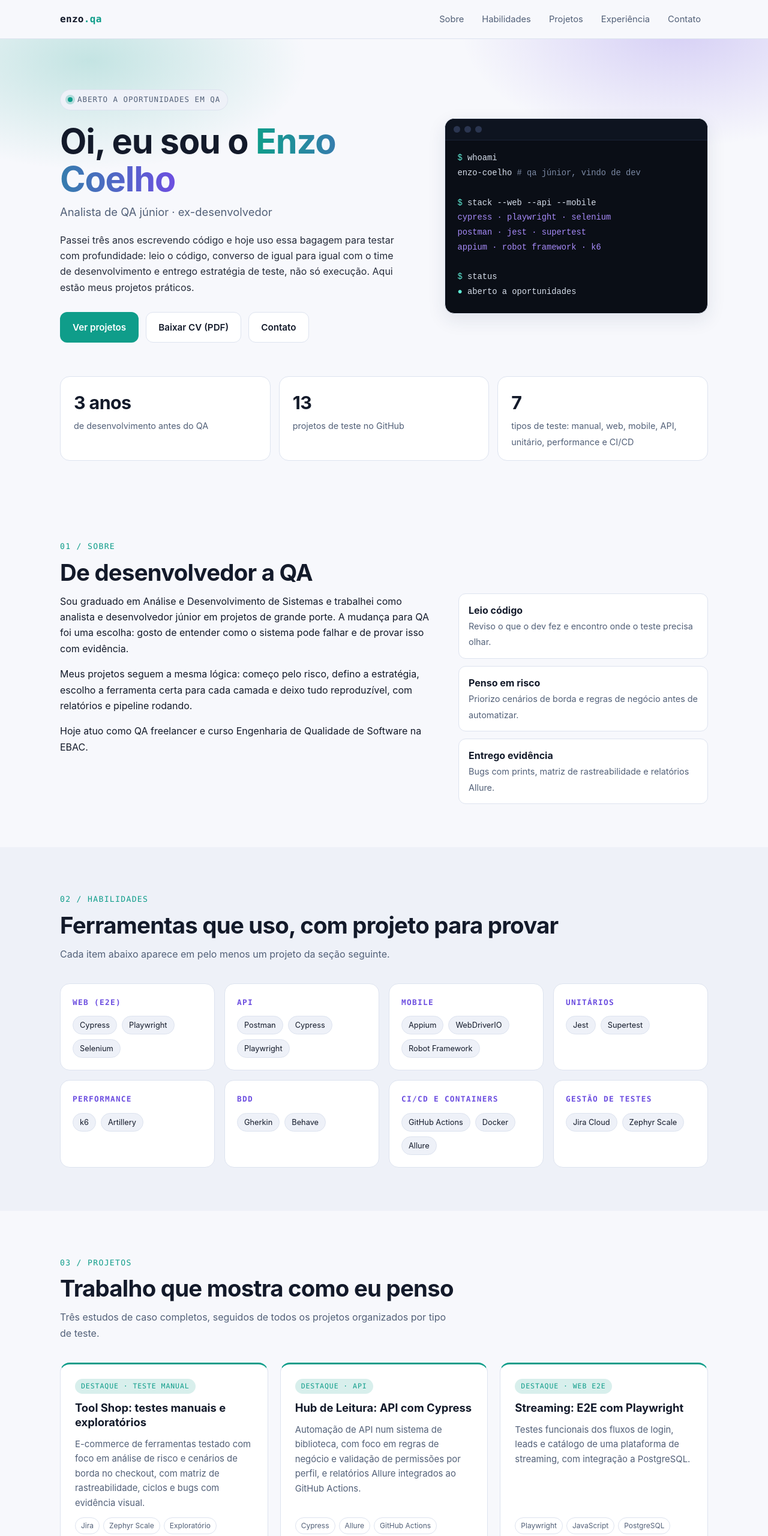
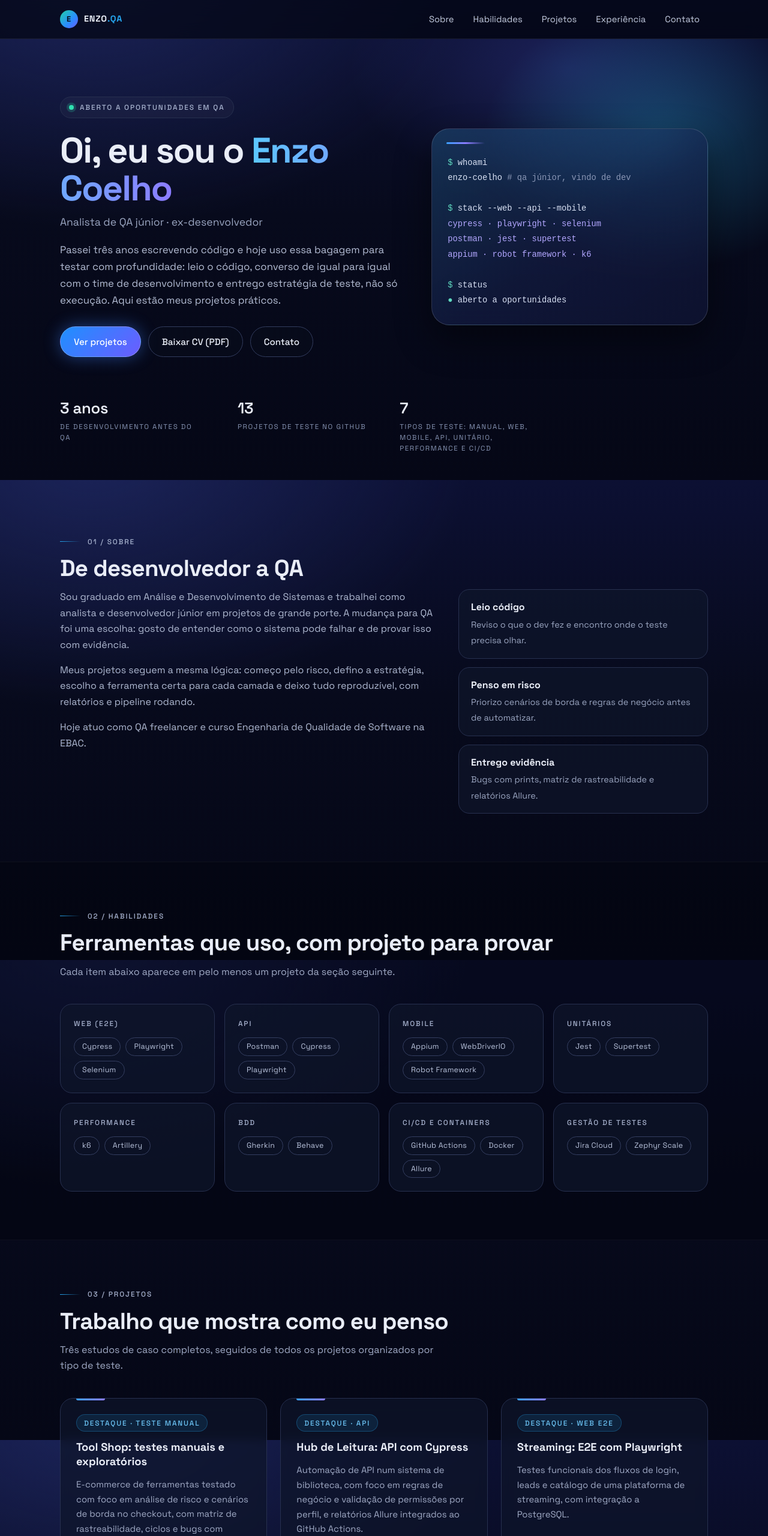
Before and after one commit to enzoacoelho/enzoacoelho.github.io, a plain HTML site: page index.html in a window 1280 px wide. Shown: the top 2560 px of the page at 60% size. Drawn offline with Linux system fonts and the light colour scheme.

Commit message:
Update style.css

```diff
--- a/assets/style.css
+++ b/assets/style.css
@@ -1,46 +1,37 @@
-/* ============ Tema ============ */
+@import url("https://fonts.googleapis.com/css2?family=Space+Grotesk:wght@400;500;600;700&display=swap");
+
+/* ============ Tema (azul-marinho escuro, cartões de vidro) ============ */
 :root {
-  --bg: #0b0f17;
-  --bg-soft: #111827;
-  --card: #141c2b;
-  --card-hover: #1a2438;
-  --line: #243049;
-  --text: #e6ebf5;
-  --muted: #94a3b8;
-  --accent: #5eead4;
-  --accent-2: #a78bfa;
-  --accent-ink: #062b27;
-  --radius: 16px;
-  --shadow: 0 10px 30px rgba(0, 0, 0, 0.35);
+  --bg: #070a1c;
+  --bg-deep: #03040d;
+  --bg-soft: rgba(3, 5, 16, 0.55);
+  --card: rgba(15, 21, 42, 0.72);
+  --card-hover: rgba(22, 31, 60, 0.85);
+  --line: #27304f;
+  --text: #e9edf7;
+  --muted: #9aa5c0;
+  --accent: #26a5ee;
+  --accent-2: #8b7cff;
+  --grad: linear-gradient(135deg, #1e90ff 0%, #6c5cff 100%);
+  --radius: 22px;
+  --shadow: 0 24px 60px rgba(0, 0, 0, 0.45);
   --mono: ui-monospace, "SF Mono", "JetBrains Mono", Menlo, Consolas, monospace;
-  --sans: "Inter", system-ui, -apple-system, "Segoe UI", Roboto, "Helvetica Neue", Arial, sans-serif;
-}
-
-@media (prefers-color-scheme: light) {
-  :root {
-    --bg: #f7f8fc;
-    --bg-soft: #eef1f8;
-    --card: #ffffff;
-    --card-hover: #f4f6fb;
-    --line: #dde3ef;
-    --text: #131a2a;
-    --muted: #526078;
-    --accent: #0f9d8a;
-    --accent-2: #6d4fe0;
-    --accent-ink: #ffffff;
-    --shadow: 0 10px 30px rgba(30, 45, 90, 0.1);
-  }
+  --sans: "Space Grotesk", system-ui, -apple-system, "Segoe UI", Roboto, "Helvetica Neue", Arial, sans-serif;
 }
 
 * { box-sizing: border-box; }
-html { scroll-behavior: smooth; scroll-padding-top: 84px; }
+html { scroll-behavior: smooth; scroll-padding-top: 84px; color-scheme: dark; }
 body {
   margin: 0;
   font-family: var(--sans);
-  background: var(--bg);
   color: var(--text);
   line-height: 1.65;
   -webkit-font-smoothing: antialiased;
+  background:
+    radial-gradient(900px 600px at 12% -5%, rgba(40, 52, 120, 0.55), transparent 70%),
+    linear-gradient(180deg, #0c1033 0%, #070a1c 45%, #050716 100%);
+  background-attachment: fixed;
+  background-color: var(--bg);
 }
 @media (prefers-reduced-motion: reduce) {
   html { scroll-behavior: auto; }
@@ -50,161 +41,171 @@ body {
 img { max-width: 100%; display: block; }
 a { color: var(--accent); text-decoration: none; }
 a:hover { text-decoration: underline; }
-:focus-visible { outline: 2px solid var(--accent); outline-offset: 3px; border-radius: 6px; }
+:focus-visible { outline: 2px solid var(--accent); outline-offset: 3px; border-radius: 8px; }
 
 .wrap { width: min(1080px, 100% - 40px); margin-inline: auto; }
 .skip {
   position: absolute; left: -999px; top: 8px;
-  background: var(--accent); color: var(--accent-ink); padding: 8px 14px; border-radius: 8px; z-index: 100;
+  background: var(--accent); color: #031019; padding: 8px 14px; border-radius: 10px; z-index: 100;
 }
 .skip:focus { left: 12px; }
 
 /* ============ Navegação ============ */
 .nav {
   position: sticky; top: 0; z-index: 50;
-  background: color-mix(in srgb, var(--bg) 82%, transparent);
-  backdrop-filter: blur(12px);
-  border-bottom: 1px solid var(--line);
+  background: rgba(4, 6, 18, 0.72);
+  backdrop-filter: blur(14px);
+  border-bottom: 1px solid rgba(255, 255, 255, 0.07);
 }
 .nav .wrap { display: flex; align-items: center; justify-content: space-between; height: 64px; }
-.brand { font-family: var(--mono); font-weight: 700; color: var(--text); letter-spacing: 0.02em; }
+.brand { font-weight: 700; color: var(--text); letter-spacing: 0.06em; text-transform: uppercase; font-size: 0.9rem; display: flex; align-items: center; }
+.brand::before {
+  content: "E"; display: grid; place-items: center; width: 30px; height: 30px; border-radius: 50%; margin-right: 10px;
+  background: linear-gradient(135deg, #1fd1a5, #2a8cff 60%, #6c5cff); color: #04101c; font-weight: 700; font-size: 0.8rem;
+}
 .brand span { color: var(--accent); }
 .brand:hover { text-decoration: none; }
-.nav ul { display: flex; gap: 6px; list-style: none; margin: 0; padding: 0; }
-.nav ul a {
-  display: block; padding: 8px 12px; border-radius: 999px;
-  color: var(--muted); font-size: 0.92rem;
-}
-.nav ul a:hover { color: var(--text); background: var(--bg-soft); text-decoration: none; }
+.nav ul { display: flex; gap: 4px; list-style: none; margin: 0; padding: 0; }
+.nav ul a { display: block; padding: 8px 14px; border-radius: 999px; color: #c4cce0; font-size: 0.92rem; }
+.nav ul a:hover { color: #fff; background: rgba(255, 255, 255, 0.07); text-decoration: none; }
 .nav-toggle {
   display: none; background: none; border: 1px solid var(--line); color: var(--text);
-  border-radius: 10px; padding: 8px 12px; font: inherit; cursor: pointer;
+  border-radius: 999px; padding: 8px 16px; font: inherit; cursor: pointer;
 }
 @media (max-width: 820px) {
   .nav-toggle { display: block; }
   .nav ul {
     display: none; position: absolute; top: 64px; left: 0; right: 0;
     flex-direction: column; padding: 12px 20px 18px;
-    background: var(--bg); border-bottom: 1px solid var(--line);
+    background: rgba(4, 6, 18, 0.97); border-bottom: 1px solid var(--line);
   }
   .nav ul.open { display: flex; }
 }
 
 /* ============ Hero ============ */
-.hero { padding: 84px 0 56px; position: relative; overflow: hidden; }
+.hero { padding: 96px 0 56px; position: relative; overflow: hidden; }
 .hero::before {
-  content: ""; position: absolute; inset: -120px -10% auto -10%; height: 520px; z-index: -1;
+  content: ""; position: absolute; inset: -80px -10% auto -10%; height: 640px; z-index: -1;
   background:
-    radial-gradient(520px 260px at 18% 30%, color-mix(in srgb, var(--accent) 22%, transparent), transparent 70%),
-    radial-gradient(520px 280px at 82% 20%, color-mix(in srgb, var(--accent-2) 24%, transparent), transparent 70%);
+    radial-gradient(420px 320px at 80% 38%, rgba(32, 150, 190, 0.38), transparent 70%),
+    radial-gradient(520px 300px at 70% 20%, rgba(80, 90, 220, 0.25), transparent 70%);
 }
-.hero-grid { display: grid; grid-template-columns: 1.15fr 0.85fr; gap: 48px; align-items: center; }
+.hero-grid { display: grid; grid-template-columns: 1.1fr 0.9fr; gap: 56px; align-items: center; }
 @media (max-width: 900px) { .hero-grid { grid-template-columns: 1fr; } }
+
+.eyebrow, .badge, .card .cat, .star, .tl time, .box h3, .skill h3 {
+  text-transform: uppercase; letter-spacing: 0.16em; font-size: 0.74rem; font-weight: 500;
+}
+.eyebrow { color: #a8b3cf; display: flex; align-items: center; gap: 12px; }
+.eyebrow::before { content: ""; width: 34px; height: 1px; background: linear-gradient(90deg, var(--accent), transparent); }
+.contact .eyebrow { justify-content: center; }
+
 .badge {
-  display: inline-flex; align-items: center; gap: 8px;
-  font-family: var(--mono); font-size: 0.78rem; letter-spacing: 0.08em; text-transform: uppercase;
-  padding: 6px 12px; border: 1px solid var(--line); border-radius: 999px; color: var(--muted); background: var(--bg-soft);
+  display: inline-flex; align-items: center; gap: 10px; color: #a8b3cf;
+  padding: 7px 14px; border: 1px solid var(--line); border-radius: 999px; background: rgba(255, 255, 255, 0.03);
 }
-.dot { width: 8px; height: 8px; border-radius: 50%; background: var(--accent); box-shadow: 0 0 0 4px color-mix(in srgb, var(--accent) 25%, transparent); }
-h1 { font-size: clamp(2.2rem, 5vw, 3.6rem); line-height: 1.1; margin: 20px 0 8px; letter-spacing: -0.02em; }
-h1 .grad { background: linear-gradient(90deg, var(--accent), var(--accent-2)); -webkit-background-clip: text; background-clip: text; color: transparent; }
-.role { font-size: 1.15rem; color: var(--muted); margin: 0 0 18px; }
-.lead { max-width: 56ch; color: var(--text); opacity: 0.92; margin: 0 0 28px; }
+.dot { width: 8px; height: 8px; border-radius: 50%; background: #2fe0b0; box-shadow: 0 0 0 4px rgba(47, 224, 176, 0.2); }
+h1 { font-size: clamp(2.3rem, 5vw, 3.7rem); line-height: 1.08; margin: 22px 0 10px; letter-spacing: -0.03em; }
+h1 .grad { background: linear-gradient(90deg, #5cc8ff, #8b7cff); -webkit-background-clip: text; background-clip: text; color: transparent; }
+.role { font-size: 1.1rem; color: var(--muted); margin: 0 0 18px; }
+.lead { max-width: 56ch; color: #b4bdd4; margin: 0 0 30px; font-size: 1.05rem; }
+
 .cta { display: flex; flex-wrap: wrap; gap: 12px; }
 .btn {
-  display: inline-flex; align-items: center; gap: 8px;
-  padding: 12px 20px; border-radius: 12px; font-weight: 600; font-size: 0.95rem;
-  border: 1px solid var(--line); color: var(--text); background: var(--card);
-  transition: transform 0.15s, background 0.15s;
+  display: inline-flex; align-items: center; gap: 8px; font: inherit; font-weight: 500; font-size: 0.95rem;
+  padding: 12px 22px; border-radius: 999px; cursor: pointer;
+  border: 1px solid #323c5e; color: var(--text); background: rgba(8, 12, 28, 0.7);
+  transition: transform 0.15s, box-shadow 0.15s, background 0.15s;
 }
-.btn:hover { transform: translateY(-2px); text-decoration: none; background: var(--card-hover); }
-.btn.primary { background: var(--accent); color: var(--accent-ink); border-color: transparent; }
-.btn.primary:hover { background: color-mix(in srgb, var(--accent) 88%, white); }
+.btn:hover { transform: translateY(-2px); text-decoration: none; background: rgba(24, 32, 62, 0.9); }
+.btn.primary { background: var(--grad); color: #fff; border-color: rgba(255, 255, 255, 0.25); box-shadow: 0 0 28px rgba(60, 130, 255, 0.45); }
+.btn.primary:hover { box-shadow: 0 0 38px rgba(80, 140, 255, 0.65); background: var(--grad); }
 
+/* cartão de vidro do hero */
 .terminal {
-  background: #0a0e16; border: 1px solid var(--line); border-radius: var(--radius); box-shadow: var(--shadow);
-  font-family: var(--mono); font-size: 0.86rem; overflow: hidden; color: #d6deeb;
+  position: relative; border-radius: 30px; box-shadow: var(--shadow);
+  background: linear-gradient(145deg, rgba(40, 110, 160, 0.38), rgba(24, 34, 80, 0.55) 55%, rgba(18, 24, 60, 0.6));
+  border: 1px solid rgba(255, 255, 255, 0.15); backdrop-filter: blur(16px);
+  font-family: var(--mono); font-size: 0.86rem; overflow: hidden; color: #d9e2f5;
 }
-.terminal-bar { display: flex; gap: 7px; padding: 12px 14px; border-bottom: 1px solid #1b2436; background: #0e1420; }
-.terminal-bar i { width: 11px; height: 11px; border-radius: 50%; background: #2a3550; display: block; }
-.terminal pre { margin: 0; padding: 18px 20px 22px; white-space: pre-wrap; line-height: 1.8; }
-.terminal .p { color: #5eead4; }
-.terminal .c { color: #7c8aa5; }
-.terminal .v { color: #a78bfa; }
+.terminal::before {
+  content: ""; position: absolute; top: 22px; left: 24px; width: 64px; height: 3px; border-radius: 3px;
+  background: linear-gradient(90deg, #3aa0ff, #8b7cff, transparent);
+}
+.terminal-bar { display: none; }
+.terminal pre { margin: 0; padding: 44px 26px 28px; white-space: pre-wrap; line-height: 1.85; }
+.terminal .p { color: #5fd9c0; }
+.terminal .c { color: #8a97b6; }
+.terminal .v { color: #b3a7ff; }
 
-.stats { display: grid; grid-template-columns: repeat(3, 1fr); gap: 14px; margin-top: 56px; }
-@media (max-width: 640px) { .stats { grid-template-columns: 1fr; } }
-.stat { background: var(--card); border: 1px solid var(--line); border-radius: var(--radius); padding: 18px 22px; }
-.stat b { display: block; font-size: 1.9rem; letter-spacing: -0.02em; }
-.stat span { color: var(--muted); font-size: 0.9rem; }
+.stats { display: flex; flex-wrap: wrap; gap: 14px 56px; margin-top: 64px; }
+.stat { background: none; border: 0; padding: 0; max-width: 240px; }
+.stat b { display: block; font-size: 1.6rem; font-weight: 600; letter-spacing: -0.01em; }
+.stat span { color: #8794b3; font-size: 0.72rem; text-transform: uppercase; letter-spacing: 0.14em; display: block; line-height: 1.6; }
 
 /* ============ Seções ============ */
-section { padding: 72px 0; }
-section.alt { background: var(--bg-soft); }
-.eyebrow { font-family: var(--mono); color: var(--accent); font-size: 0.82rem; letter-spacing: 0.1em; text-transform: uppercase; }
-h2 { font-size: clamp(1.7rem, 3.4vw, 2.4rem); margin: 8px 0 12px; letter-spacing: -0.02em; line-height: 1.2; }
-.sub { color: var(--muted); max-width: 64ch; margin: 0 0 36px; }
+section { padding: 80px 0; }
+section.alt { background: var(--bg-soft); border-block: 1px solid rgba(255, 255, 255, 0.04); }
+h2 { font-size: clamp(1.7rem, 3.4vw, 2.4rem); margin: 12px 0 12px; letter-spacing: -0.02em; line-height: 1.2; }
+.sub { color: #a1abc6; max-width: 64ch; margin: 0 0 40px; }
 
 .about-grid { display: grid; grid-template-columns: 1.2fr 0.8fr; gap: 40px; }
 @media (max-width: 860px) { .about-grid { grid-template-columns: 1fr; } }
-.about-grid p { margin: 0 0 16px; }
-.checks { list-style: none; padding: 0; margin: 0; display: grid; gap: 12px; }
-.checks li { background: var(--card); border: 1px solid var(--line); border-radius: 12px; padding: 14px 16px; }
-.checks b { display: block; }
+.about-grid p { margin: 0 0 16px; color: #aeb8d0; }
+.checks { list-style: none; padding: 0; margin: 0; display: grid; gap: 14px; }
+.checks li { background: var(--card); border: 1px solid var(--line); border-radius: 18px; padding: 16px 20px; }
+.checks b { display: block; margin-bottom: 2px; }
 .checks span { color: var(--muted); font-size: 0.9rem; }
 
 /* Habilidades */
 .skills { display: grid; grid-template-columns: repeat(auto-fill, minmax(240px, 1fr)); gap: 16px; }
-.skill { background: var(--card); border: 1px solid var(--line); border-radius: var(--radius); padding: 20px; }
-.skill h3 { margin: 0 0 12px; font-size: 0.8rem; text-transform: uppercase; letter-spacing: 0.1em; color: var(--accent-2); font-family: var(--mono); }
+.skill { background: var(--card); border: 1px solid var(--line); border-radius: 20px; padding: 22px; }
+.skill h3 { margin: 0 0 14px; color: #a8b3cf; }
 .chips { display: flex; flex-wrap: wrap; gap: 8px; }
-.chip {
-  font-size: 0.8rem; padding: 4px 11px; border-radius: 999px;
-  background: var(--bg-soft); border: 1px solid var(--line); color: var(--text);
+.chip, .card .tags span {
+  font-size: 0.78rem; padding: 4px 13px; border-radius: 999px;
+  background: transparent; border: 1px solid #343e60; color: #b9c3dc; letter-spacing: 0.02em;
 }
 
 /* Projetos */
-.featured { display: grid; grid-template-columns: repeat(3, 1fr); gap: 20px; margin-bottom: 64px; }
+.featured { display: grid; grid-template-columns: repeat(3, 1fr); gap: 22px; margin-bottom: 72px; }
 @media (max-width: 960px) { .featured { grid-template-columns: 1fr; } }
 .card {
-  background: var(--card); border: 1px solid var(--line); border-radius: var(--radius);
-  padding: 24px; display: flex; flex-direction: column; gap: 12px;
-  transition: transform 0.18s, border-color 0.18s, background 0.18s;
+  position: relative; background: var(--card); border: 1px solid var(--line); border-radius: var(--radius);
+  padding: 26px; display: flex; flex-direction: column; gap: 14px; backdrop-filter: blur(8px);
+  transition: transform 0.18s, border-color 0.18s, background 0.18s, box-shadow 0.18s;
 }
-.card:hover { transform: translateY(-4px); border-color: color-mix(in srgb, var(--accent) 60%, var(--line)); background: var(--card-hover); }
-.card .cat { font-family: var(--mono); font-size: 0.74rem; letter-spacing: 0.1em; text-transform: uppercase; color: var(--accent-2); }
+.card:hover { transform: translateY(-4px); border-color: #3b6ea8; background: var(--card-hover); box-shadow: 0 18px 40px rgba(10, 30, 80, 0.4); }
+.card .cat { color: #8fa0c4; }
 .card h3 { margin: 0; font-size: 1.15rem; line-height: 1.3; }
 .card h3 a { color: var(--text); }
-.card p { margin: 0; color: var(--muted); font-size: 0.93rem; flex: 1; }
-.card .tags { display: flex; flex-wrap: wrap; gap: 6px; }
-.card .tags span { font-size: 0.75rem; padding: 3px 9px; border-radius: 999px; border: 1px solid var(--line); color: var(--muted); }
-.card .links { display: flex; flex-wrap: wrap; gap: 16px; font-weight: 600; font-size: 0.9rem; }
-.card.feat { border-top: 3px solid var(--accent); }
-.star {
-  align-self: flex-start; font-size: 0.72rem; font-family: var(--mono); letter-spacing: 0.08em;
-  padding: 3px 10px; border-radius: 999px; background: color-mix(in srgb, var(--accent) 16%, transparent); color: var(--accent);
+.card p { margin: 0; color: #a1abc6; font-size: 0.93rem; flex: 1; }
+.card .tags { display: flex; flex-wrap: wrap; gap: 8px; }
+.card .links { display: flex; flex-wrap: wrap; gap: 18px; font-weight: 500; font-size: 0.9rem; }
+.card.feat::before {
+  content: ""; position: absolute; top: 0; left: 26px; width: 48px; height: 3px; border-radius: 0 0 3px 3px;
+  background: linear-gradient(90deg, #3aa0ff, #8b7cff);
 }
+.star { align-self: flex-start; padding: 4px 12px; border-radius: 999px; background: rgba(38, 165, 238, 0.12); color: #6cc4f5; border: 1px solid rgba(38, 165, 238, 0.3); }
 
-.filters { display: flex; flex-wrap: wrap; gap: 10px; margin-bottom: 26px; }
+.filters { display: flex; flex-wrap: wrap; gap: 10px; margin-bottom: 28px; }
 .filter {
-  font: inherit; font-size: 0.9rem; cursor: pointer;
-  padding: 8px 16px; border-radius: 999px; border: 1px solid var(--line);
-  background: var(--card); color: var(--muted); transition: all 0.15s;
+  font: inherit; font-size: 0.9rem; cursor: pointer; padding: 9px 18px; border-radius: 999px;
+  border: 1px solid #323c5e; background: rgba(8, 12, 28, 0.6); color: #aeb8d0; transition: all 0.15s;
 }
-.filter:hover { color: var(--text); }
-.filter[aria-pressed="true"] { background: var(--accent); color: var(--accent-ink); border-color: transparent; font-weight: 600; }
-.filter small { opacity: 0.75; margin-left: 4px; }
-.grid { display: grid; grid-template-columns: repeat(auto-fill, minmax(300px, 1fr)); gap: 20px; }
+.filter:hover { color: #fff; border-color: #4a5a8a; }
+.filter[aria-pressed="true"] { background: var(--grad); color: #fff; border-color: transparent; box-shadow: 0 0 22px rgba(60, 130, 255, 0.35); }
+.filter small { opacity: 0.75; margin-left: 5px; }
+.grid { display: grid; grid-template-columns: repeat(auto-fill, minmax(300px, 1fr)); gap: 22px; }
 .card[hidden] { display: none; }
 
 /* Linha do tempo */
-.timeline { display: grid; gap: 18px; }
-.tl { display: grid; grid-template-columns: 180px 1fr; gap: 24px; background: var(--card); border: 1px solid var(--line); border-radius: var(--radius); padding: 22px 24px; }
-@media (max-width: 700px) { .tl { grid-template-columns: 1fr; gap: 6px; } }
-.tl time { font-family: var(--mono); font-size: 0.8rem; letter-spacing: 0.06em; text-transform: uppercase; color: var(--accent); }
-.tl h3 { margin: 0 0 2px; font-size: 1.05rem; }
+.timeline { display: grid; gap: 16px; margin-top: 28px; }
+.tl { background: var(--card); border: 1px solid var(--line); border-radius: 20px; padding: 22px 24px; }
+.tl time { color: #6cc4f5; }
+.tl h3 { margin: 6px 0 2px; font-size: 1.05rem; }
 .tl .where { color: var(--muted); font-size: 0.9rem; margin-bottom: 8px; }
-.tl p { margin: 0; color: var(--text); opacity: 0.9; font-size: 0.95rem; }
+.tl p { margin: 6px 0 0; color: #aeb8d0; font-size: 0.95rem; }
 .two { display: grid; grid-template-columns: 1fr 1fr; gap: 56px; }
 @media (max-width: 900px) { .two { grid-template-columns: 1fr; gap: 40px; } }
 
@@ -212,31 +213,32 @@ h2 { font-size: clamp(1.7rem, 3.4vw, 2.4rem); margin: 8px 0 12px; letter-spacing
 .contact { text-align: center; }
 .contact .sub { margin-inline: auto; }
 .contact .cta { justify-content: center; }
-footer { border-top: 1px solid var(--line); padding: 28px 0; color: var(--muted); font-size: 0.88rem; text-align: center; font-family: var(--mono); }
+footer { border-top: 1px solid rgba(255, 255, 255, 0.07); padding: 28px 0; color: #7f8bab; font-size: 0.85rem; text-align: center; letter-spacing: 0.04em; }
 
 /* ============ Páginas de projeto ============ */
 .proj-hero { padding: 64px 0 24px; position: relative; overflow: hidden; }
 .proj-hero::before {
-  content: ""; position: absolute; inset: -100px -10% auto -10%; height: 380px; z-index: -1;
-  background: radial-gradient(520px 240px at 25% 30%, color-mix(in srgb, var(--accent-2) 22%, transparent), transparent 70%),
-              radial-gradient(480px 240px at 80% 10%, color-mix(in srgb, var(--accent) 20%, transparent), transparent 70%);
+  content: ""; position: absolute; inset: -100px -10% auto -10%; height: 420px; z-index: -1;
+  background: radial-gradient(460px 260px at 78% 30%, rgba(32, 150, 190, 0.3), transparent 70%),
+              radial-gradient(520px 260px at 25% 10%, rgba(90, 90, 230, 0.22), transparent 70%);
 }
-.back { display: inline-block; margin-bottom: 22px; color: var(--muted); font-size: 0.92rem; }
-.proj-hero h1 { font-size: clamp(1.9rem, 4vw, 2.9rem); margin-top: 12px; }
-.proj-hero .tags { display: flex; flex-wrap: wrap; gap: 8px; margin: 16px 0 24px; }
-.proj-body { padding: 24px 0 72px; }
+.back { display: inline-block; margin-bottom: 24px; color: #98a4c2; font-size: 0.92rem; }
+.proj-hero h1 { font-size: clamp(1.9rem, 4vw, 2.9rem); margin-top: 14px; }
+.proj-hero .tags { display: flex; flex-wrap: wrap; gap: 8px; margin: 18px 0 26px; }
+.proj-body { padding: 24px 0 80px; }
 .proj-layout { display: grid; grid-template-columns: 1fr 300px; gap: 48px; align-items: start; }
 @media (max-width: 900px) { .proj-layout { grid-template-columns: 1fr; } }
-.proj-body h2 { font-size: 1.45rem; margin: 40px 0 10px; }
+.proj-body h2 { font-size: 1.45rem; margin: 42px 0 10px; }
 .proj-body h2:first-child { margin-top: 0; }
-.proj-body p, .proj-body li { color: var(--text); opacity: 0.93; }
+.proj-body p, .proj-body li { color: #b4bdd4; }
 .proj-body ul { padding-left: 20px; display: grid; gap: 8px; }
+.proj-body strong { color: var(--text); font-weight: 600; }
 .aside { position: sticky; top: 90px; display: grid; gap: 14px; }
-.box { background: var(--card); border: 1px solid var(--line); border-radius: var(--radius); padding: 20px; }
-.box h3 { margin: 0 0 10px; font-size: 0.8rem; text-transform: uppercase; letter-spacing: 0.1em; color: var(--accent-2); font-family: var(--mono); }
-.box dl { margin: 0; display: grid; gap: 10px; font-size: 0.92rem; }
-.box dt { color: var(--muted); font-size: 0.8rem; }
+.box { background: var(--card); border: 1px solid var(--line); border-radius: 20px; padding: 22px; }
+.box h3 { margin: 0 0 12px; color: #a8b3cf; }
+.box dl { margin: 0; display: grid; gap: 12px; font-size: 0.92rem; }
+.box dt { color: #7f8bab; font-size: 0.78rem; text-transform: uppercase; letter-spacing: 0.1em; }
 .box dd { margin: 0; }
-.pager { display: flex; justify-content: space-between; gap: 16px; flex-wrap: wrap; margin-top: 56px; padding-top: 28px; border-top: 1px solid var(--line); }
-.callout { background: var(--card); border: 1px solid var(--line); border-left: 3px solid var(--accent); border-radius: 12px; padding: 16px 20px; margin: 18px 0; }
-.callout p { margin: 0; }
+.pager { display: flex; justify-content: space-between; gap: 16px; flex-wrap: wrap; margin-top: 56px; padding-top: 28px; border-top: 1px solid rgba(255, 255, 255, 0.08); }
+.callout { background: rgba(38, 165, 238, 0.07); border: 1px solid rgba(38, 165, 238, 0.25); border-left: 3px solid var(--accent); border-radius: 14px; padding: 16px 20px; margin: 20px 0; }
+.callout p { margin: 0; color: #cfd8ee; }
```
